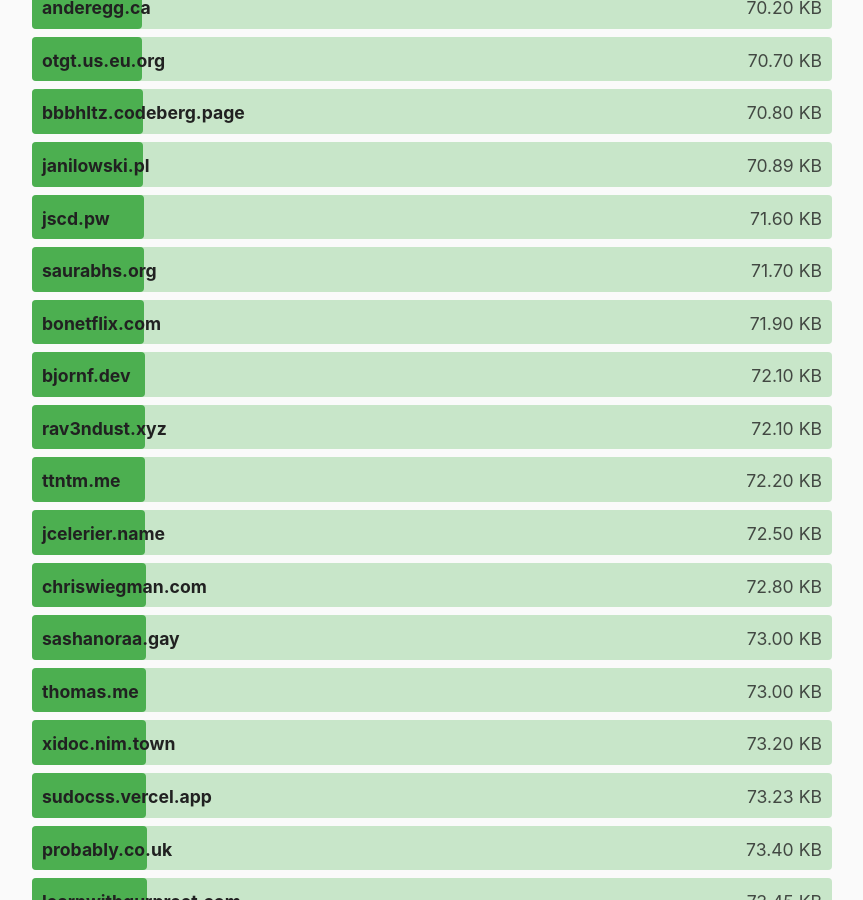
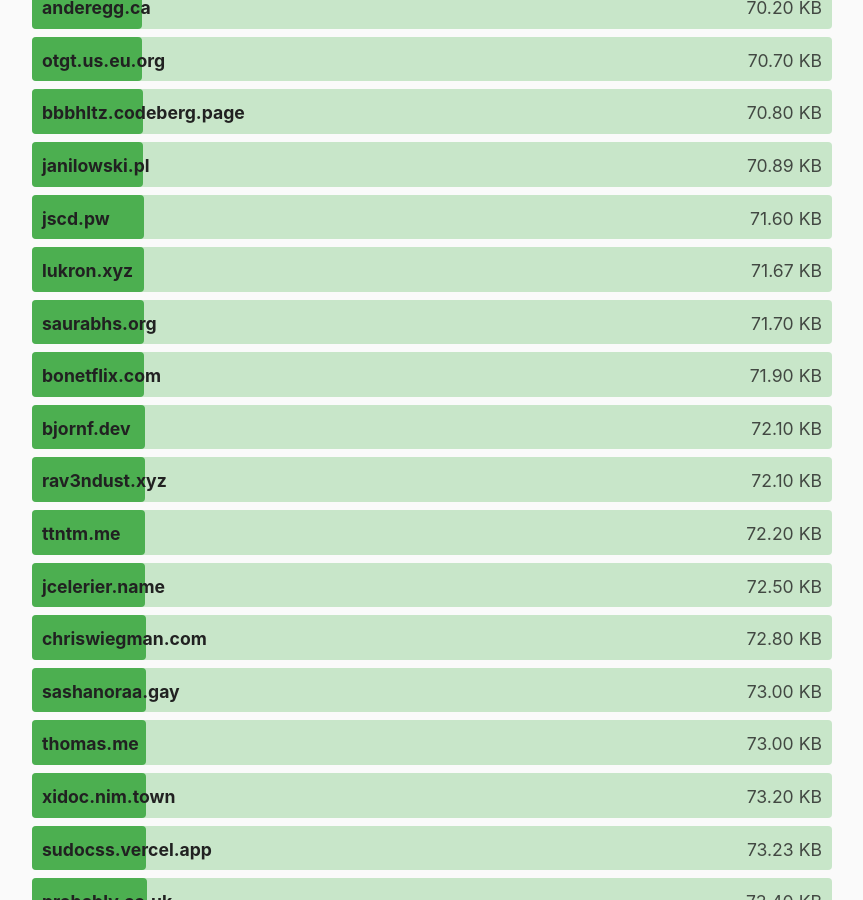
Before and after one commit to kevquirk/512kb.club, a Jekyll site: the page built from index.md, in a window 1280 px wide and 900 px high, scrolled down 22308 px. Shown: the whole window, without its empty margins (208-1071 px from the left). Built offline with Jekyll 4.4.1, drawn with Linux system fonts in a browser that asks for light colours.

Commit message:
Update sites.yml

```diff
--- a/_data/sites.yml
+++ b/_data/sites.yml
@@ -4267,3 +4267,8 @@
   url: https://zwieratko.sk/
   size: 28.07
   last_checked: 2024-02-11
+
+- domain: lukron.xyz
+  url: https://lukron.xyz
+  size: 71.67
+  last_checked: 2024-08-29
```
